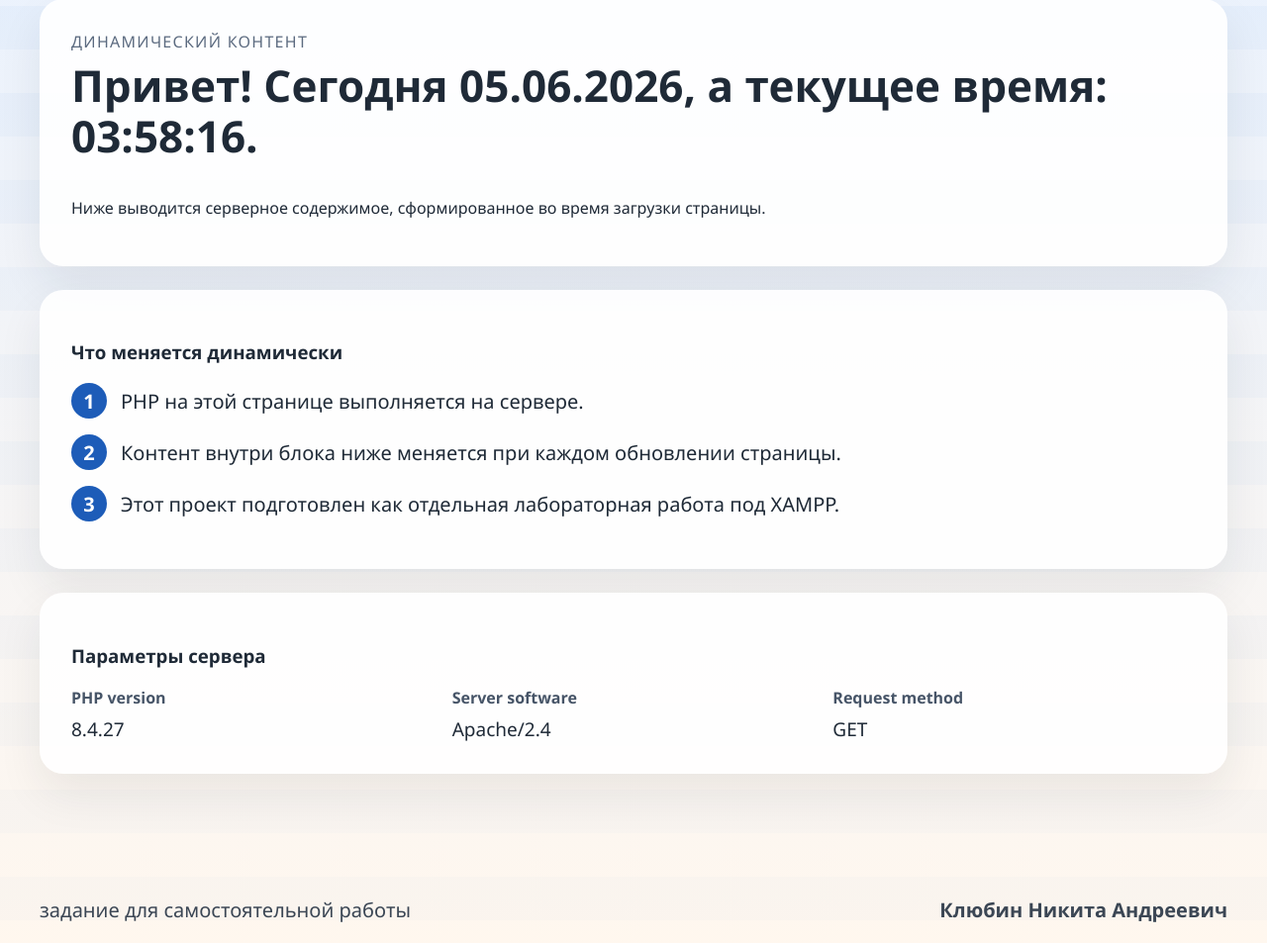
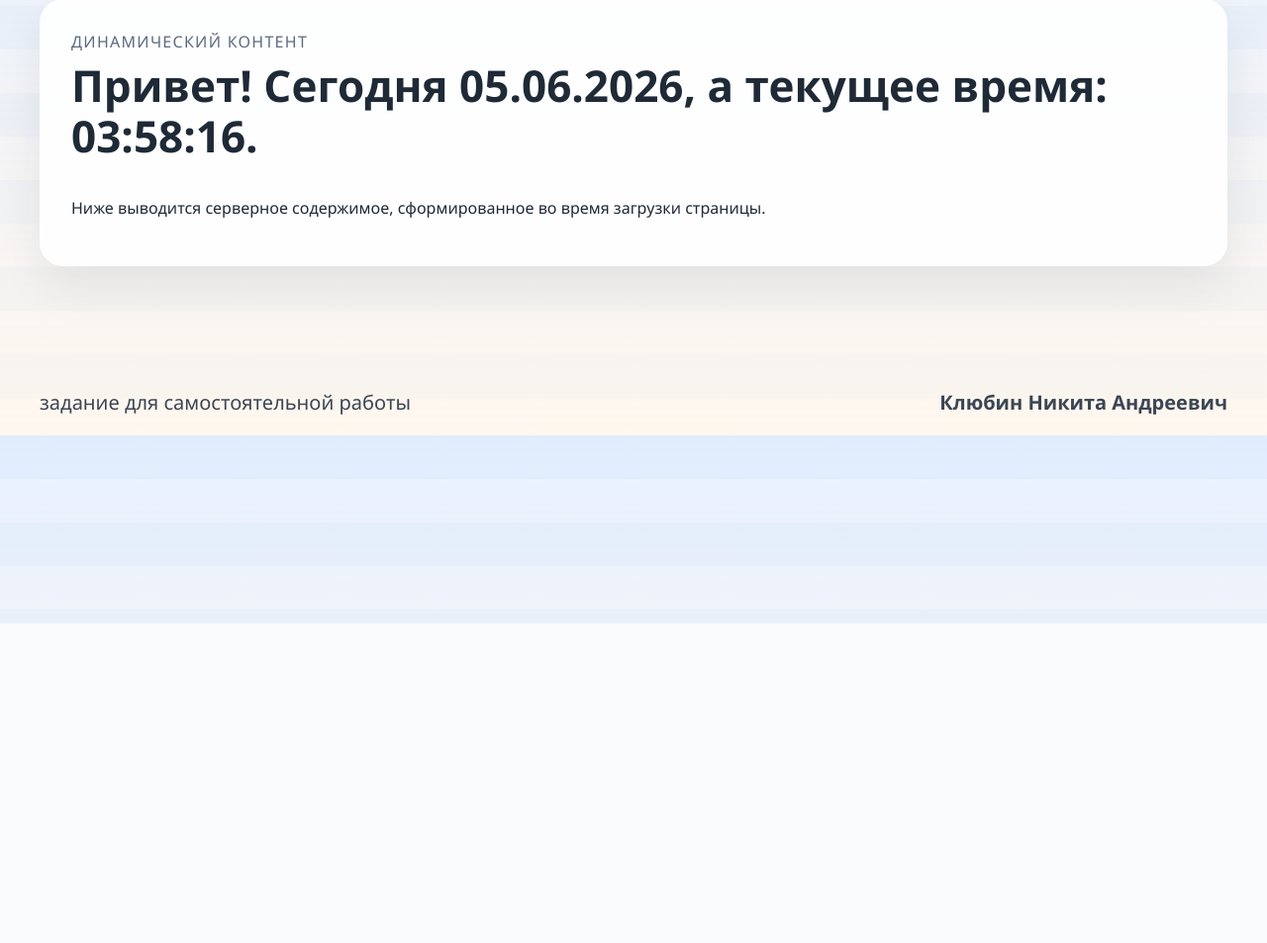
Before and after one commit to compot7/server, a PHP site: page / in a window 1280 px wide. Shown: the part 170-1123 px from the top of the page at 99% size. After the commit the page ends 800 px from the top, so only its background shows below. Run offline with PHP 8.4, Linux system fonts and the light colour scheme.

Commit message:
правки

```diff
--- a/lab1/index.php
+++ b/lab1/index.php
@@ -40,36 +40,6 @@ $facts = [
         <h2><?= htmlspecialchars($greeting, ENT_QUOTES, 'UTF-8') ?></h2>
         <p>Ниже выводится серверное содержимое, сформированное во время загрузки страницы.</p>
     </section>
-
-    <section class="card">
-        <h3>Что меняется динамически</h3>
-        <ul class="feature-list">
-            <?php foreach ($facts as $index => $fact): ?>
-                <li>
-                    <span class="feature-list__badge"><?= $index + 1 ?></span>
-                    <span><?= htmlspecialchars($fact, ENT_QUOTES, 'UTF-8') ?></span>
-                </li>
-            <?php endforeach; ?>
-        </ul>
-    </section>
-
-    <section class="card">
-        <h3>Параметры сервера</h3>
-        <dl class="meta-grid">
-            <div>
-                <dt>PHP version</dt>
-                <dd><?= htmlspecialchars(PHP_VERSION, ENT_QUOTES, 'UTF-8') ?></dd>
-            </div>
-            <div>
-                <dt>Server software</dt>
-                <dd><?= htmlspecialchars($_SERVER['SERVER_SOFTWARE'] ?? 'Не определено', ENT_QUOTES, 'UTF-8') ?></dd>
-            </div>
-            <div>
-                <dt>Request method</dt>
-                <dd><?= htmlspecialchars($_SERVER['REQUEST_METHOD'] ?? 'GET', ENT_QUOTES, 'UTF-8') ?></dd>
-            </div>
-        </dl>
-    </section>
 </main>
 
 <footer class="site-footer">
```
